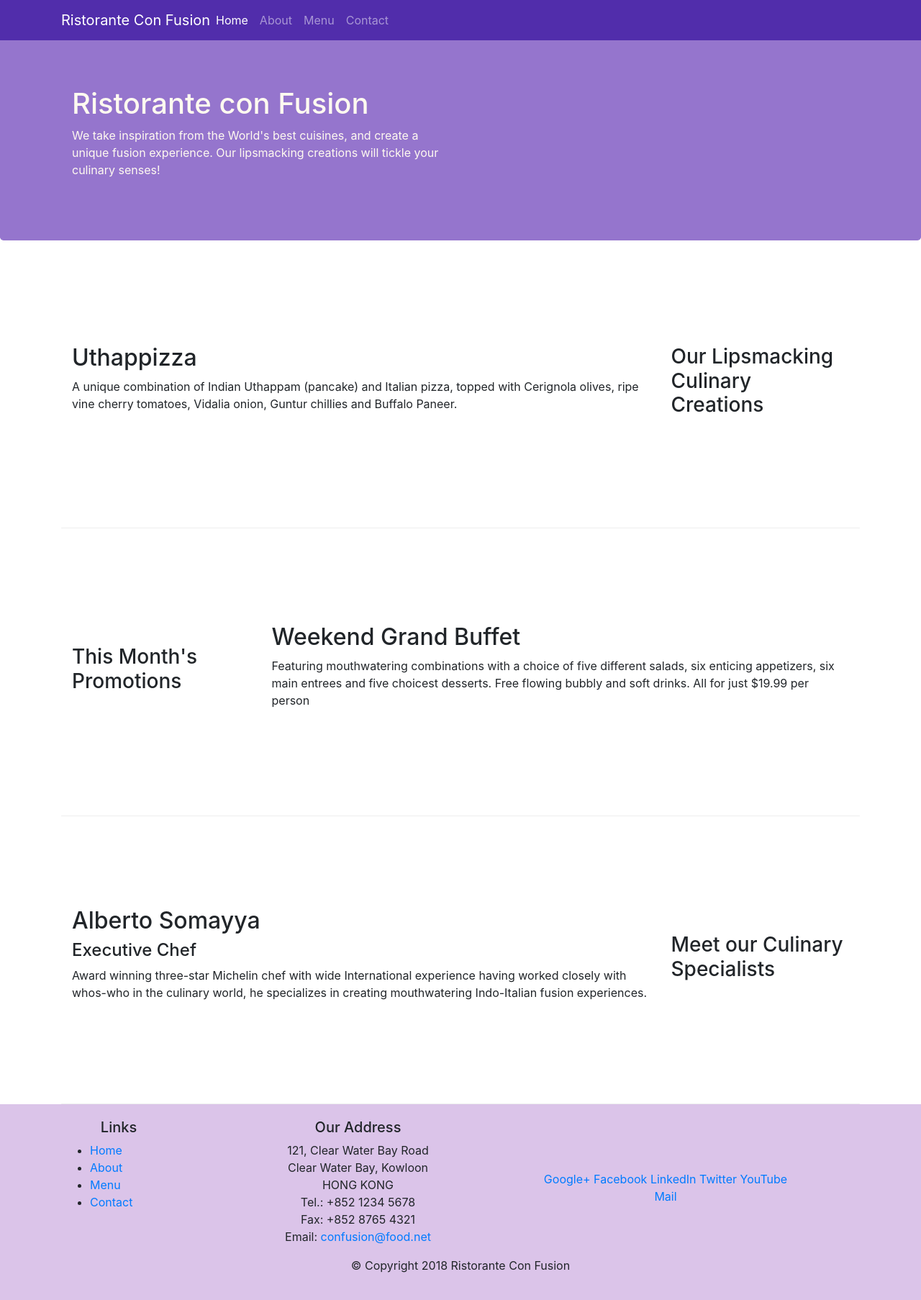
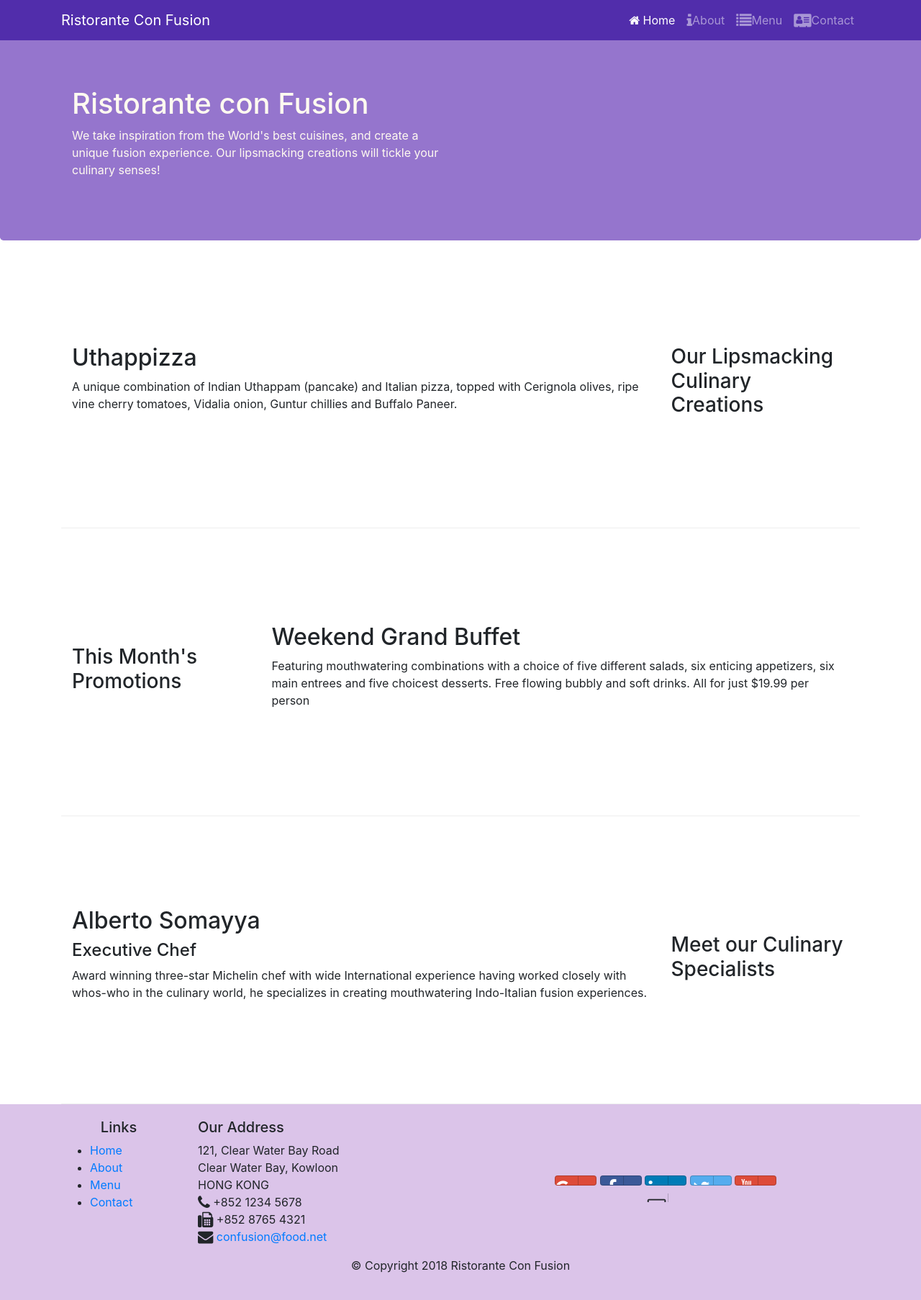
Before and after one commit to Siddhartha994/Bootstrap, a website: page index.html in a window 1280 px wide. Shown: the whole page at 72% size. Drawn offline with nearby package versions, Linux system fonts and the light colour scheme.

Commit message:
icon fonts

```diff
--- a/index.html
+++ b/index.html
@@ -10,6 +10,8 @@
 
         <!-- Bootstrap CSS -->
         <link rel="stylesheet" href="node_modules/bootstrap/dist/css/bootstrap.min.css">
+        <link rel="stylesheet" href="node_modules/font-awesome/css/font-awesome.css">
+        <link rel="stylesheet" href="node_modules/bootstrap-social/bootstrap-social.css">
         <link rel="stylesheet" href="css\styles.css">
 
 </head>
@@ -18,16 +20,16 @@
     <nav class="navbar navbar-dark navbar-expand-sm fixed-top">
         <div class="container">
 
+            <a class="navbar-brand mr-auto" href="#">Ristorante Con Fusion</a>
             <button class="navbar-toggler" type = "button" data-toggle="collapse" data-target="#Navbar">
                 <span class="navbar-toggler-icon"></span>
             </button>
-            <a class="navbar-brand mr-auto" href="#">Ristorante Con Fusion</a>
             <div class="collapse navbar-collapse" id = "Navbar" >
-                <ul class="navbar-nav mr-auto">     <!--mr-auto = utility fn for margins-->
-                    <li class="nav-item active"><a class="nav-link" href= "#"> Home </a> </li>
-                    <li class="nav-item"><a class="nav-link" href= "./aboutus.html" >About</a></li>
-                    <li class="nav-item"><a class="nav-link" href= "#" >Menu</a> </li>
-                    <li class="nav-item"><a class="nav-link" href= "#" >Contact</a> </li>
+                <ul class="navbar-nav ml-auto">     <!--mr-auto = utility fn for margins-->
+                    <li class="nav-item active"><a class="nav-link" href= "#"><span class="fa fa-home"></span> Home </a> </li>
+                    <li class="nav-item"><a class="nav-link" href= "./aboutus.html" ><span class="fa fa-info fa-lg"></span>About</a></li>
+                    <li class="nav-item"><a class="nav-link" href= "#" ><span class="fa fa-list fa-lg"></span>Menu</a> </li>
+                    <li class="nav-item"><a class="nav-link" href= "#" ><span class="fa fa-address-card fa-lg"></span>Contact</a> </li>
                 </ul>
             </div>
         </div>
@@ -92,25 +94,25 @@
                         <li><a href="#">Contact</a></li>
                     </ul>
                 </div>
-                <div class="col-7 col-sm-5 text-center " >
+                <div class="col-7 col-sm-5" >
                     <h5>Our Address</h5>
                     <address>
 		              121, Clear Water Bay Road<br>
 		              Clear Water Bay, Kowloon<br>
 		              HONG KONG<br>
-		              Tel.: +852 1234 5678<br>
-		              Fax: +852 8765 4321<br>
-		              Email: <a href="mailto:confusion@food.net">confusion@food.net</a>
+		              <i class="fa fa-phone fa-lg"></i> +852 1234 5678<br>
+		              <i class="fa fa-fax fa-lg"></i> +852 8765 4321<br>
+		              <i class="fa fa-envelope fa-lg"></i> <a href="mailto:confusion@food.net">  confusion@food.net</a>
 		           </address>
                 </div>
                 <div class="col-12 col-sm-4 align-self-center">
                     <div class="text-center">
-                        <a href="http://google.com/+">Google+</a>
-                        <a href="http://www.facebook.com/profile.php?id=">Facebook</a>
-                        <a href="http://www.linkedin.com/in/">LinkedIn</a>
-                        <a href="http://twitter.com/">Twitter</a>
-                        <a href="http://youtube.com/">YouTube</a>
-                        <a href="mailto:">Mail</a>
+                        <a class="btn btn-social btn-google" href="http://google.com/+"><i class="fa fa-google-plus fa-lg"></i></a>
+                        <a class="btn btn-social btn-facebook" href="http://www.facebook.com/profile.php?id="><i class="fa fa-facebook fa-lg"></i></a>
+                        <a class="btn btn-social btn-linkedin" href="http://www.linkedin.com/in/"><i class="fa fa-linkedin fa-lg"></i></a>
+                        <a class="btn btn-social btn-twitter" href="http://twitter.com/"><i class="fa fa-twitter fa-lg"></i></a>
+                        <a class="btn btn-social btn-google" href="http://youtube.com/"><i class="fa fa-youtube fa-lg"></i></a>
+                        <a class="btn btn-social " href="mailto:"><i class="fa fa-envelope-o fa-lg"></i></a>
                     </div>
                 </div>
            </div>
--- a/package.json
+++ b/package.json
@@ -15,6 +15,8 @@
   },
   "dependencies": {
     "bootstrap": "^4.6.0",
+    "bootstrap-social": "^5.1.1",
+    "font-awesome": "^4.7.0",
     "jquery": "^3.6.0",
     "live-server": "^1.1.0",
     "popper.js": "^1.12.9"
```
Also changed, not shown: aboutus.html (+17 -15 lines), 1 other file.
